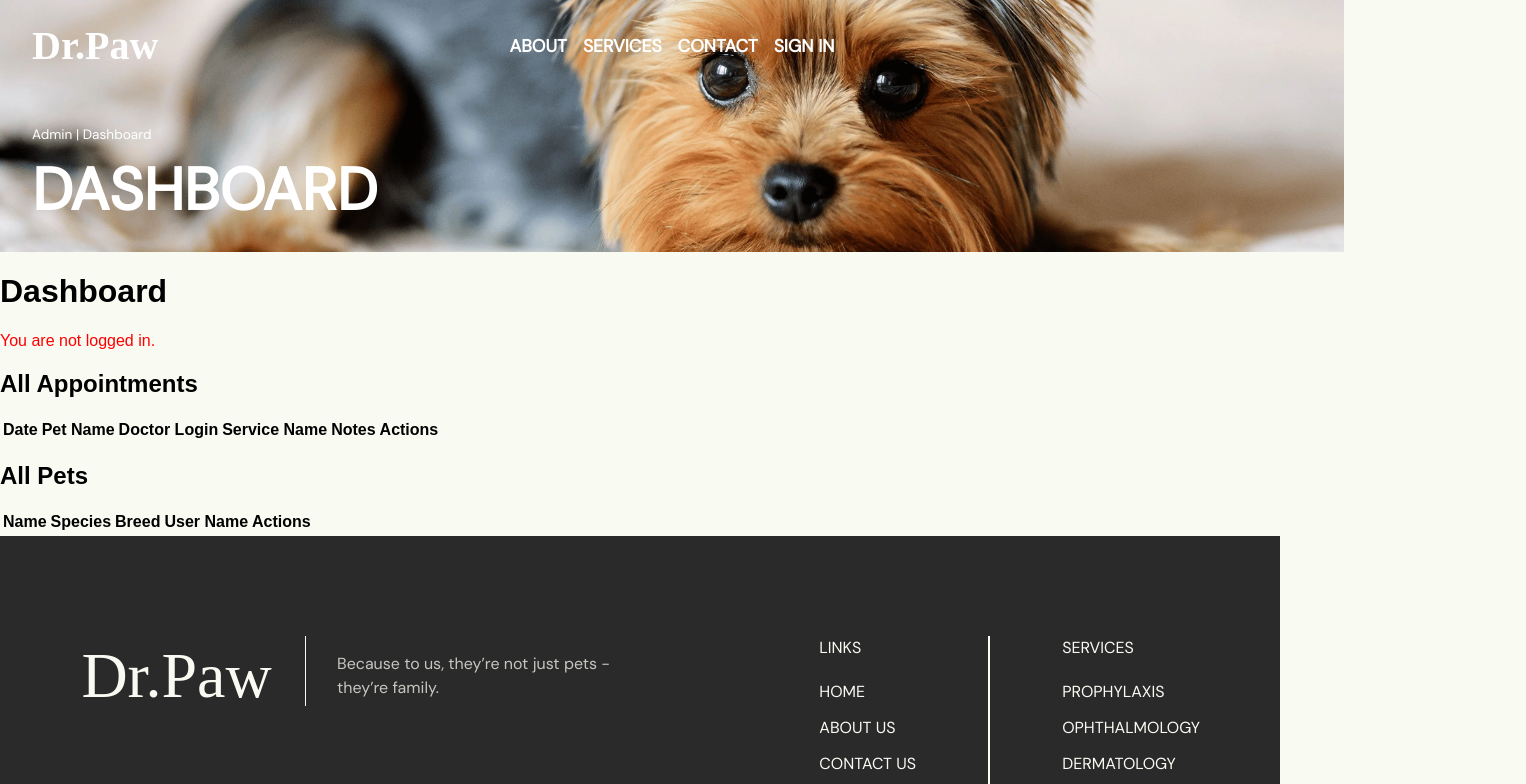
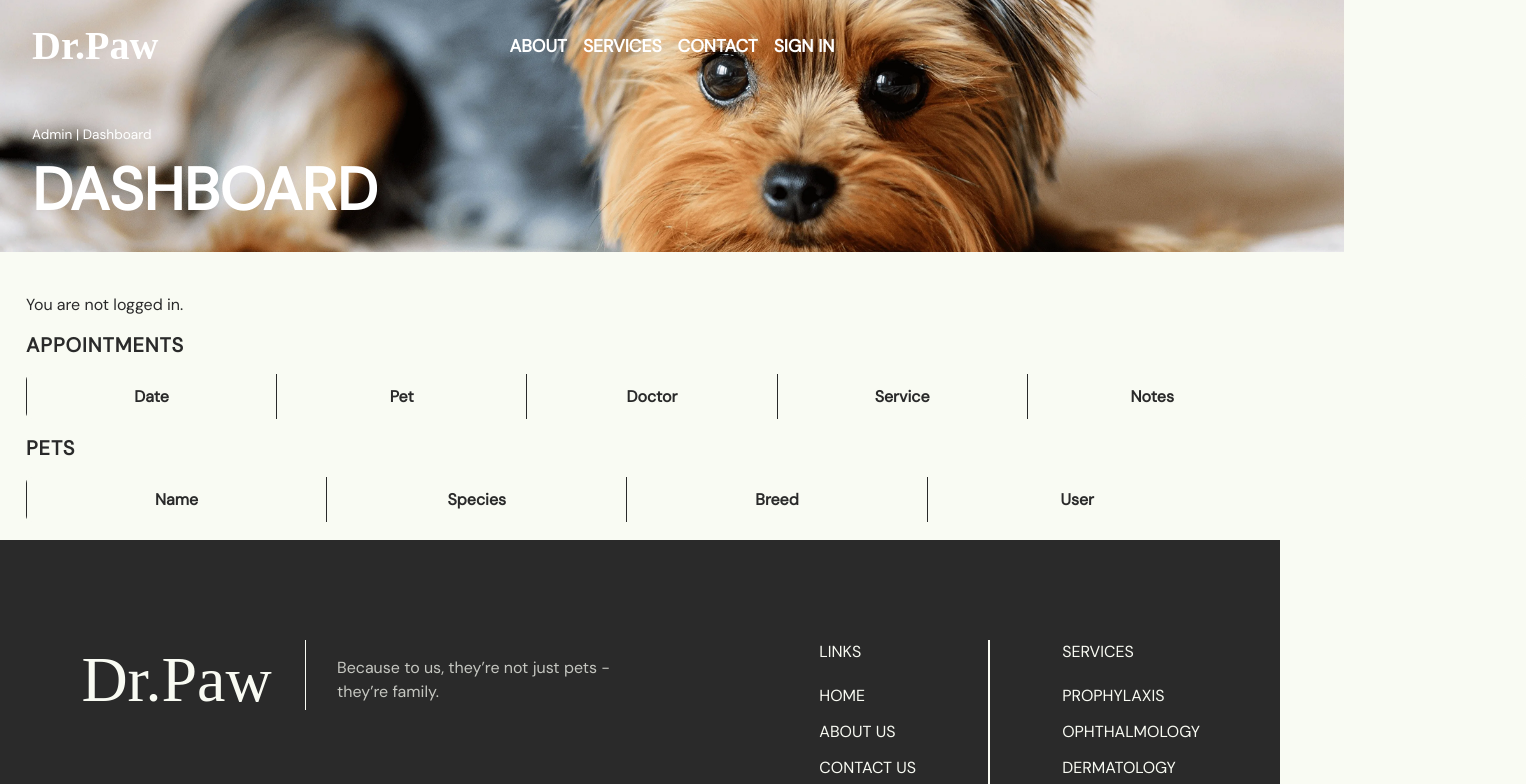
Before and after one commit to Kishouu/VetClinic, a React (Create React App) app: page /dashboard in a window 1280 px wide. Shown: the top 784 px of the page, 1526 px wide, since content can reach past the window. Built offline with nearby package versions, Linux system fonts and the light colour scheme; a web font is replaced by a local one.

Commit message:
Dashboard finished

```diff
--- /dev/null
+++ b/src/components/UI/Dashboard.css
@@ -0,0 +1,128 @@
+/* Container */
+.max-w-5xl {
+  max-width: 56rem;
+  margin-left: 10px;
+  margin-right: auto;
+  padding: 1rem;
+  font-family: 'DM Sans', sans-serif;
+  color: #2a2a2a;
+  text-align: left;
+}
+
+/* Section titles */
+.section-title1 {
+  font-size: 1.25rem;
+  font-weight: 600;
+  margin-bottom: 1rem;
+  text-transform: uppercase;
+  letter-spacing: 0.05em;
+}
+
+/* Table-like layout */
+.table-like1 {
+  min-width: 1500px;
+  display: flex;
+  flex-direction: column;
+  border-radius: 6px;
+  overflow-x: auto;
+}
+
+/* Header and rows */
+.table-header1,
+.table-row1 {
+  display: flex;
+  flex-direction: row;
+}
+
+/* Header style */
+.table-header1 {
+  background-color: #f9fbf3;
+  font-weight: 600;
+}
+
+.table-header1 > .table-cell1 {
+  text-align: center;
+  background-color: #f9fbf3;
+}
+
+/* General table cell */
+.table-cell1 {
+  min-width: 200px;
+  flex: 1;
+  padding: 0.75rem 1rem;
+  border-left: 1px solid #2a2a2a;
+  white-space: nowrap;
+  overflow: hidden;
+  text-overflow: ellipsis;
+}
+
+/* Remove last cell border */
+.table-header1 > .table-cell1:last-child,
+.table-row1 > .table-cell1:last-child {
+  border-right: none;
+}
+
+/* Row styling */
+.table-row1 .table-cell1 {
+  text-align: center;
+  background-color: #fdfbf3;
+}
+
+/* BUTTON GROUP FIX */
+.actions-cell {
+  display: flex;
+  justify-content: center;
+  align-items: center;
+  gap: 0.5rem;
+  border-right: none;
+  border-left: none;
+}
+
+/* Buttons */
+.change-btn {
+  background-color: #2a2a2a;
+  color: #f9fbf3;
+  padding: 0.5rem 1rem;
+  border: none;
+  font-weight: 600;
+  cursor: pointer;
+  transition: background-color 0.3s ease;
+  font-size: 0.875rem;
+  white-space: nowrap;
+}
+
+/* Hover effect */
+.change-btn:hover {
+  background-color: #4D4D4D;
+}
+
+/* Utility margin */
+.mt-5 {
+  margin-top: 1rem;
+}
+
+/* Responsive stack on mobile */
+@media (max-width: 640px) {
+  .table-header1,
+  .table-row1 {
+    flex-direction: column;
+    border-top: none;
+    border-right: none;
+    border-left: none;
+  }
+
+  .table-cell1 {
+    border-right: none;
+    border-bottom: 1px solid #f9fbf3;
+    text-align: left;
+  }
+
+  .table-cell1:last-child {
+    border-bottom: none;
+  }
+
+  .actions-cell {
+    flex-direction: column;
+    align-items: flex-start;
+  }
+}
--- a/src/pages/Dashboard.jsx
+++ b/src/pages/Dashboard.jsx
@@ -1,6 +1,7 @@
 import React, { useEffect, useState } from 'react';
 import axios from 'axios';
 import { Helmet } from 'react-helmet';
+import '../components/UI/Dashboard.css';
 
 export default function Dashboard() {
   const [appointments, setAppointments] = useState([]);
@@ -8,7 +9,6 @@ export default function Dashboard() {
   const [error, setError] = useState('');
   const [editingApptId, setEditingApptId] = useState(null);
   const [editFormData, setEditFormData] = useState({ date: '', notes: '' });
-
   const [editingPetId, setEditingPetId] = useState(null);
   const [editPetData, setEditPetData] = useState({ name: '', species: '', breed: '' });
 
@@ -104,194 +104,132 @@ export default function Dashboard() {
         <title>Dashboard</title>
         <body className="dark-page" />
       </Helmet>
-    <div className="max-w-6xl mx-auto p-4">
-      <h1 className="text-3xl font-bold mb-6">Dashboard</h1>
 
-      {error && <p style={{ color: 'red' }}>{error}</p>}
+      <div className="max-w-5xl">
+        {error && <p>{error}</p>}
 
-      {/* Appointments Table */}
-      <section className="mb-10">
-        <h2 className="text-2xl font-semibold mb-3">All Appointments</h2>
-        <div className="overflow-x-auto">
-          <table className="table-auto w-full border border-gray-300">
-            <thead className="bg-gray-100">
-              <tr>
-                <th className="px-4 py-2 border">Date</th>
-                <th className="px-4 py-2 border">Pet Name</th>
-                <th className="px-4 py-2 border">Doctor Login</th>
-                <th className="px-4 py-2 border">Service Name</th>
-                <th className="px-4 py-2 border">Notes</th>
-                <th className="px-4 py-2 border">Actions</th>
-              </tr>
-            </thead>
-            <tbody>
+        {/* Appointments */}
+        <h2 className="section-title1">APPOINTMENTS</h2>
+        <div className="table-like1">
+          <div className="table-header1">
+            <div className="table-cell1">Date</div>
+            <div className="table-cell1">Pet</div>
+            <div className="table-cell1">Doctor</div>
+            <div className="table-cell1">Service</div>
+            <div className="table-cell1">Notes</div>
+            <div className="table-cell actions-cell"></div>
+          </div>
           {appointments.map((appt) => (
-                <tr key={appt.id} className="text-center">
-                  <td className="px-4 py-2 border">
+            <div className="table-row1" key={appt.id}>
+              <div className="table-cell1">
                 {editingApptId === appt.id ? (
                   <input
                     type="datetime-local"
                     name="date"
                     value={editFormData.date}
                     onChange={handleEditChange}
-                        className="border p-1"
                   />
                 ) : (
                   new Date(appt.date).toLocaleString()
                 )}
-                  </td>
-                  <td className="px-4 py-2 border">{appt.pet?.name || 'N/A'}</td>
-                  <td className="px-4 py-2 border">{appt.doctor?.login || 'N/A'}</td>
-                  <td className="px-4 py-2 border">{appt.service?.name || 'N/A'}</td>
-                  <td className="px-4 py-2 border">
+              </div>
+              <div className="table-cell1">{appt.pet?.name || 'N/A'}</div>
+              <div className="table-cell1">{appt.doctor?.login || 'N/A'}</div>
+              <div className="table-cell1">{appt.service?.name || 'N/A'}</div>
+              <div className="table-cell1">
                 {editingApptId === appt.id ? (
                   <input
                     type="text"
                     name="notes"
                     value={editFormData.notes}
                     onChange={handleEditChange}
-                        className="border p-1 w-full"
                   />
                 ) : (
                   appt.notes || '—'
                 )}
-                  </td>
-                  <td className="px-4 py-2 border">
+              </div>
+              <div className="table-cell actions-cell">
                 {editingApptId === appt.id ? (
                   <>
-                        <button
-                          className="text-green-600 hover:underline mr-2"
-                          onClick={() => handleUpdateAppointment(appt.id)}
-                        >
-                          Save
-                        </button>
-                        <button
-                          className="text-gray-600 hover:underline"
-                          onClick={() => setEditingApptId(null)}
-                        >
-                          Cancel
-                        </button>
+                    <button className="change-btn" onClick={() => handleUpdateAppointment(appt.id)}>Save</button>
+                    <button className="change-btn" onClick={() => setEditingApptId(null)}>Cancel</button>
                   </>
                 ) : (
                   <>
-                        <button
-                          className="text-blue-600 hover:underline mr-2"
-                          onClick={() => startEditingAppointment(appt)}
-                        >
-                          Edit
-                        </button>
-                        <button
-                          className="text-red-600 hover:underline"
-                          onClick={() => handleDeleteAppointment(appt.id)}
-                        >
-                          Delete
-                        </button>
+                    <button className="change-btn" onClick={() => startEditingAppointment(appt)}>Edit</button>
+                    <button className="change-btn" onClick={() => handleDeleteAppointment(appt.id)}>Delete</button>
                   </>
                 )}
-                  </td>
-                </tr>
+              </div>
+            </div>
           ))}
-            </tbody>
-          </table>
         </div>
-      </section>
 
-      {/* Pets Table */}
-      <section>
-        <h2 className="text-2xl font-semibold mb-3">All Pets</h2>
-        <div className="overflow-x-auto">
-          <table className="table-auto w-full border border-gray-300">
-            <thead className="bg-gray-100">
-              <tr>
-                <th className="px-4 py-2 border">Name</th>
-                <th className="px-4 py-2 border">Species</th>
-                <th className="px-4 py-2 border">Breed</th>
-                <th className="px-4 py-2 border">User Name</th>
-                <th className="px-4 py-2 border">Actions</th>
-              </tr>
-            </thead>
-            <tbody>
+        {/* Pets */}
+        <h2 className="section-title mt-5">PETS</h2>
+        <div className="table-like1">
+          <div className="table-header1">
+            <div className="table-cell1">Name</div>
+            <div className="table-cell1">Species</div>
+            <div className="table-cell1">Breed</div>
+            <div className="table-cell1">User</div>
+            <div className="table-cell actions-cell"></div>
+          </div>
           {pets.map((pet) => (
-                <tr key={pet.id} className="text-center">
-                  <td className="px-4 py-2 border">
+            <div className="table-row1" key={pet.id}>
+              <div className="table-cell1">
                 {editingPetId === pet.id ? (
                   <input
                     type="text"
                     name="name"
                     value={editPetData.name}
                     onChange={handlePetEditChange}
-                        className="border p-1 w-full"
                   />
                 ) : (
                   pet.name
                 )}
-                  </td>
-                  <td className="px-4 py-2 border">
+              </div>
+              <div className="table-cell1">
                 {editingPetId === pet.id ? (
                   <input
                     type="text"
                     name="species"
                     value={editPetData.species}
                     onChange={handlePetEditChange}
-                        className="border p-1 w-full"
                   />
                 ) : (
                   pet.species
                 )}
-                  </td>
-                  <td className="px-4 py-2 border">
+              </div>
+              <div className="table-cell1">
                 {editingPetId === pet.id ? (
                   <input
                     type="text"
                     name="breed"
                     value={editPetData.breed}
                     onChange={handlePetEditChange}
-                        className="border p-1 w-full"
                   />
                 ) : (
                   pet.breed || 'N/A'
                 )}
-                  </td>
-                  <td className="px-4 py-2 border">{pet.user?.login || 'N/A'}</td>
-                  <td className="px-4 py-2 border">
+              </div>
+              <div className="table-cell1">{pet.user?.login || 'N/A'}</div>
+              <div className="table-cell actions-cell">
                 {editingPetId === pet.id ? (
                   <>
-                        <button
-                          className="text-green-600 hover:underline mr-2"
-                          onClick={() => handleUpdatePet(pet.id)}
-                        >
-                          Save
-                        </button>
-                        <button
-                          className="text-gray-600 hover:underline"
-                          onClick={() => setEditingPetId(null)}
-                        >
-                          Cancel
-                        </button>
+                    <button className="change-btn" onClick={() => handleUpdatePet(pet.id)}>Save</button>
+                    <button className="change-btn" onClick={() => setEditingPetId(null)}>Cancel</button>
                   </>
                 ) : (
                   <>
-                        <button
-                          className="text-blue-600 hover:underline mr-2"
-                          onClick={() => startEditingPet(pet)}
-                        >
-                          Edit
-                        </button>
-                        <button
-                          className="text-red-600 hover:underline"
-                          onClick={() => handleDeletePet(pet.id)}
-                        >
-                          Delete
-                        </button>
+                    <button className="change-btn" onClick={() => startEditingPet(pet)}>Edit</button>
+                    <button className="change-btn" onClick={() => handleDeletePet(pet.id)}>Delete</button>
                   </>
                 )}
-                  </td>
-                </tr>
+              </div>
+            </div>
           ))}
-            </tbody>
-          </table>
         </div>
-      </section>
       </div>
     </>
   );
```
Also changed, not shown: 1 other file (tests, documents, lock files or other folders). Lines whose indentation alone changed are shown as unchanged.
